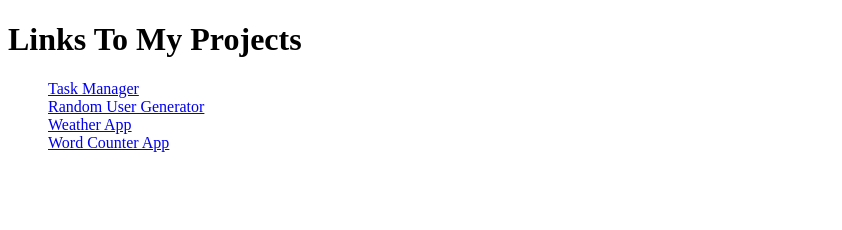
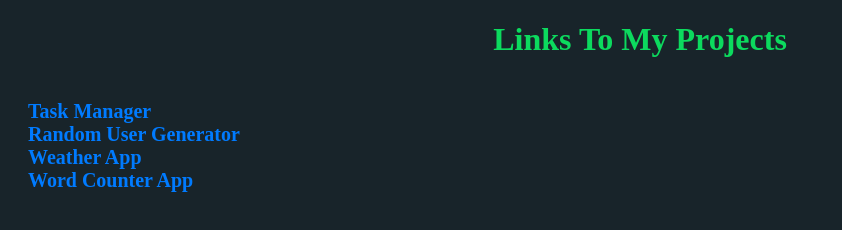
Before and after one commit to Nana23-hub/JavaScript-projects, a plain HTML site: page index.html in a window 1280 px wide. Shown: the whole page, without its empty margins (0-842 px from the left). Drawn offline with Linux system fonts and the light colour scheme.

Commit message:
updated css

```diff
--- a/index.html
+++ b/index.html
@@ -4,11 +4,12 @@
     <meta charset="UTF-8">
     <meta name="viewport" content="width=device-width, initial-scale=1.0">
     <title>MY PROJECTS</title>
+    <link rel="stylesheet" href="links.css">
 </head>
 <body>
     <h1>Links To My Projects</h1>
-    <ul style="list-style: none;text-decoration: none;">
-        <li><a  href="project-a/index.html">Task Manager</a></li>
+    <ul class="project-links">
+        <li"><a href="project-a/index.html">Task Manager</a></li>
         <li><a href="project-b/index.html">Random User Generator</a></li>
         <li><a href="project-c/index.html">Weather App</a></li>
         <li><a href="project-d/index.html">Word Counter App</a></li>
--- /dev/null
+++ b/links.css
@@ -0,0 +1,29 @@
+body {
+    font-family: Arial, sans-serif;
+    background-color: #18242a;
+}
+h1 {
+    text-align: center;
+    color: #0cda5e;
+    font-family: 'Oleo Script', serif;
+    font-weight: 700;
+}
+.project-links {
+    list-style: none;
+    padding: 20px;
+    margin: 0;
+    text-decoration: none;
+}
+ a:hover {
+    color: #de099b;
+    letter-spacing: 0.5rem;
+    transition: 0.5s ease-in-out;
+ }
+ a {
+    color: #007bff;
+    text-decoration: none;
+    font-family: 'Oleo Script', serif;
+    font-weight: 700;
+    font-size: 20px;
+
+ }
```
